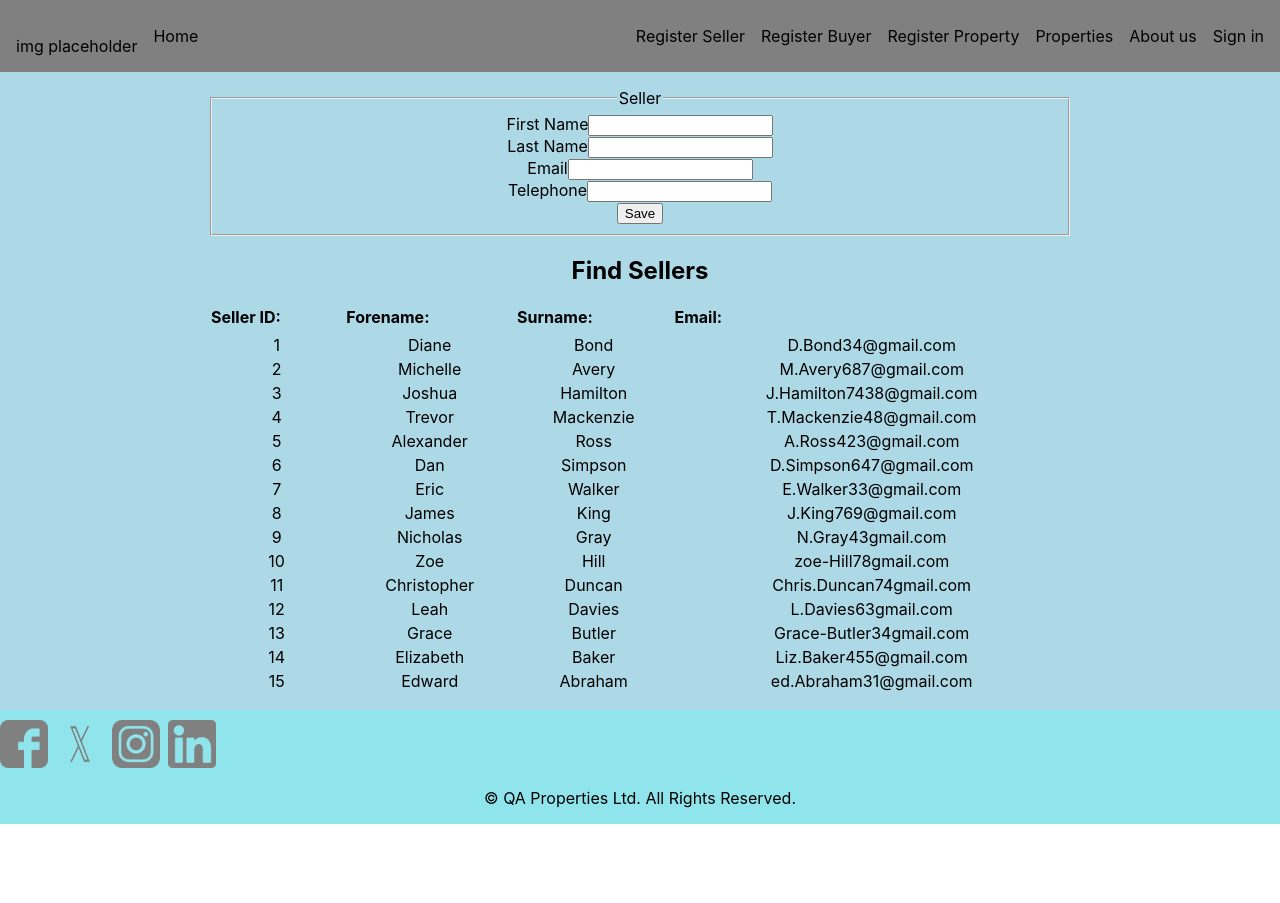
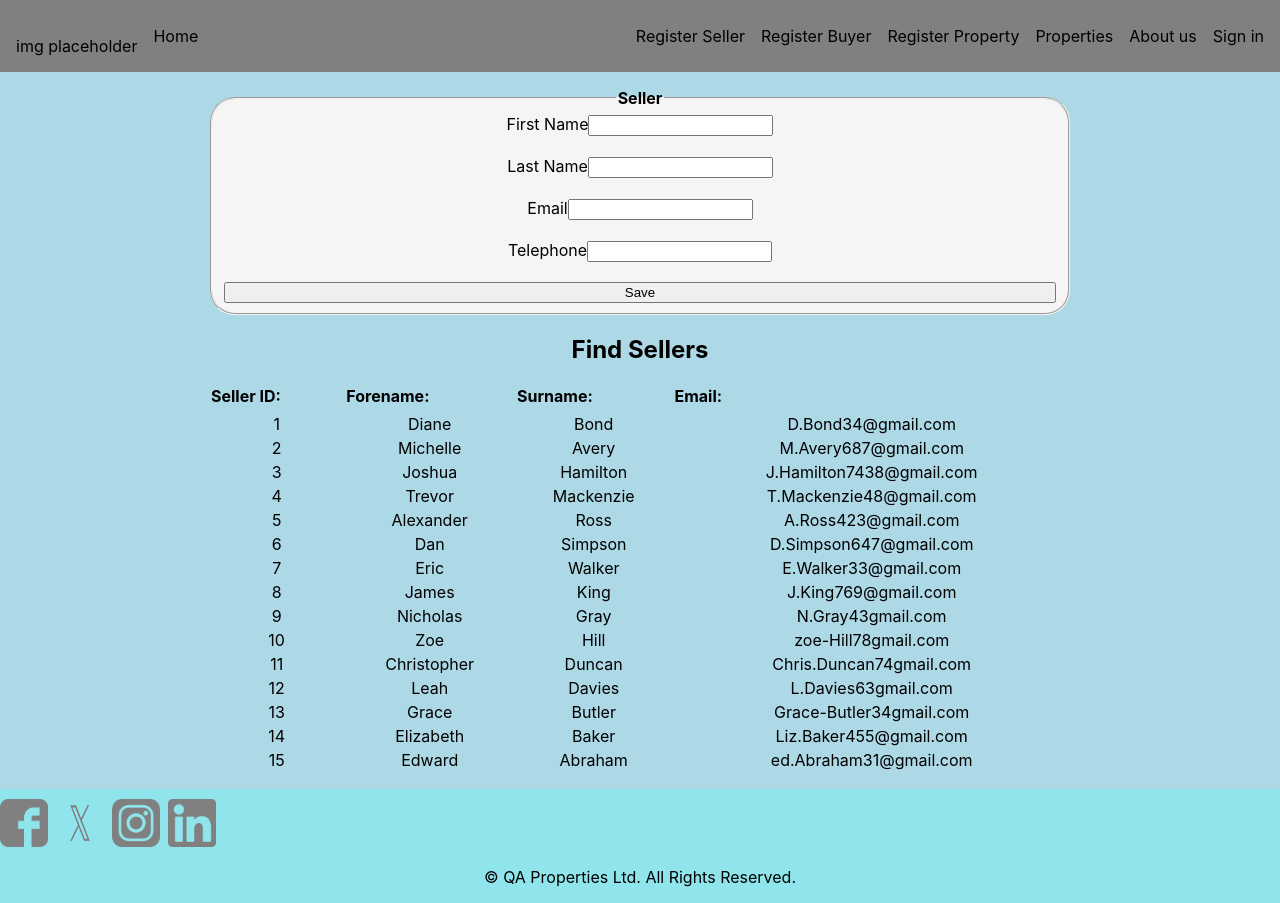
Before and after one commit to starwarsjedi321/GroupProject, a React (Create React App) app in the folder groupproject/: page /register-seller in a window 1280 px wide. Before the commit the page ends 824 px from the top, so only its background shows below. Built offline with nearby package versions, Linux system fonts and the light colour scheme.

Commit message:
adding classnames to sellerform

```diff
--- a/groupproject/src/components/SellerForm.js
+++ b/groupproject/src/components/SellerForm.js
@@ -1,6 +1,8 @@
 import react, { useState } from 'react';
 import { ReactDOM } from 'react';
 import properties from '../database/Properties.json';
+import '../styles/form.css';
+
 
 export default function (props){
    // const[inputs, setInputs] = useState();
@@ -74,8 +76,8 @@ export default function (props){
 
 return(
     <form id = "form1" onSubmit={(event) => {handleSubmit(event)}}>
-        <fieldset>
-            <legend> Seller</legend>
+        <fieldset className = "wrapper">
+            <legend className = "title"> Seller</legend>
             <label for="firstName">First Name
                 <input
                     type = "text"
```
